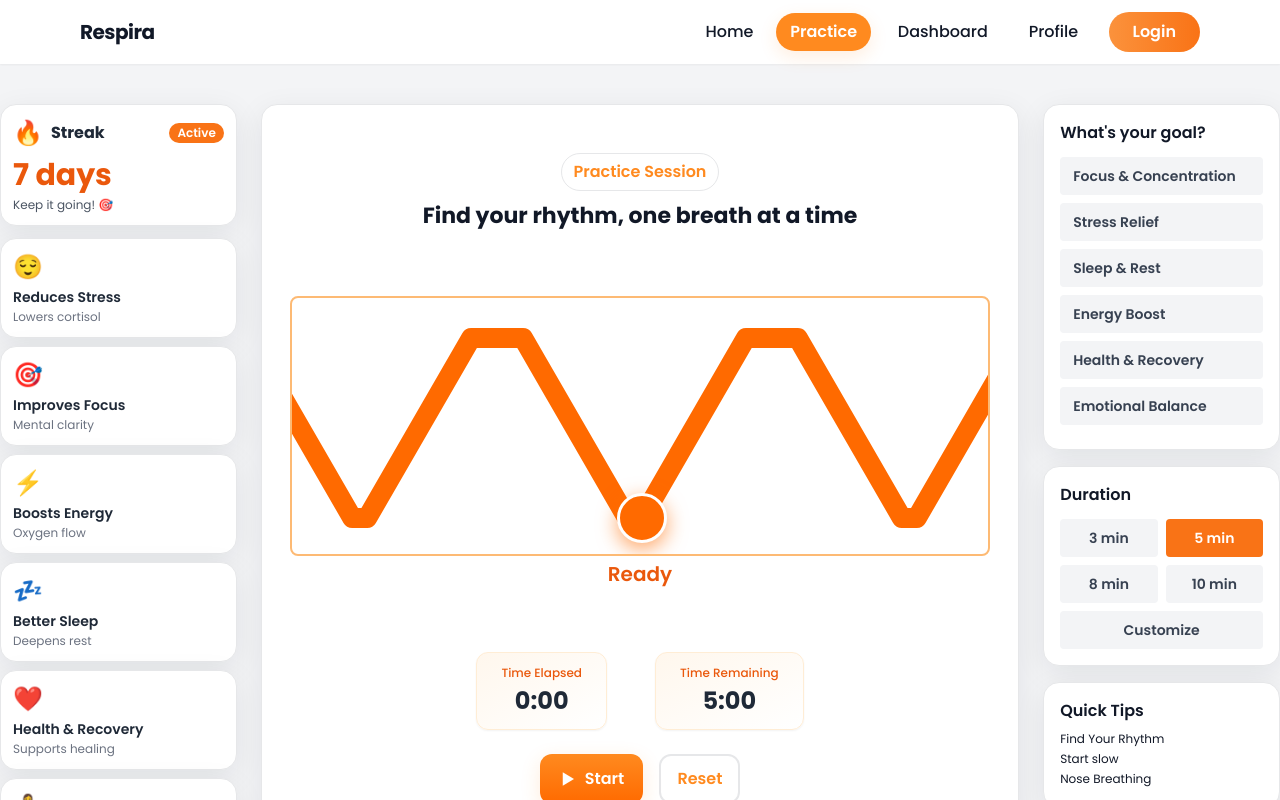
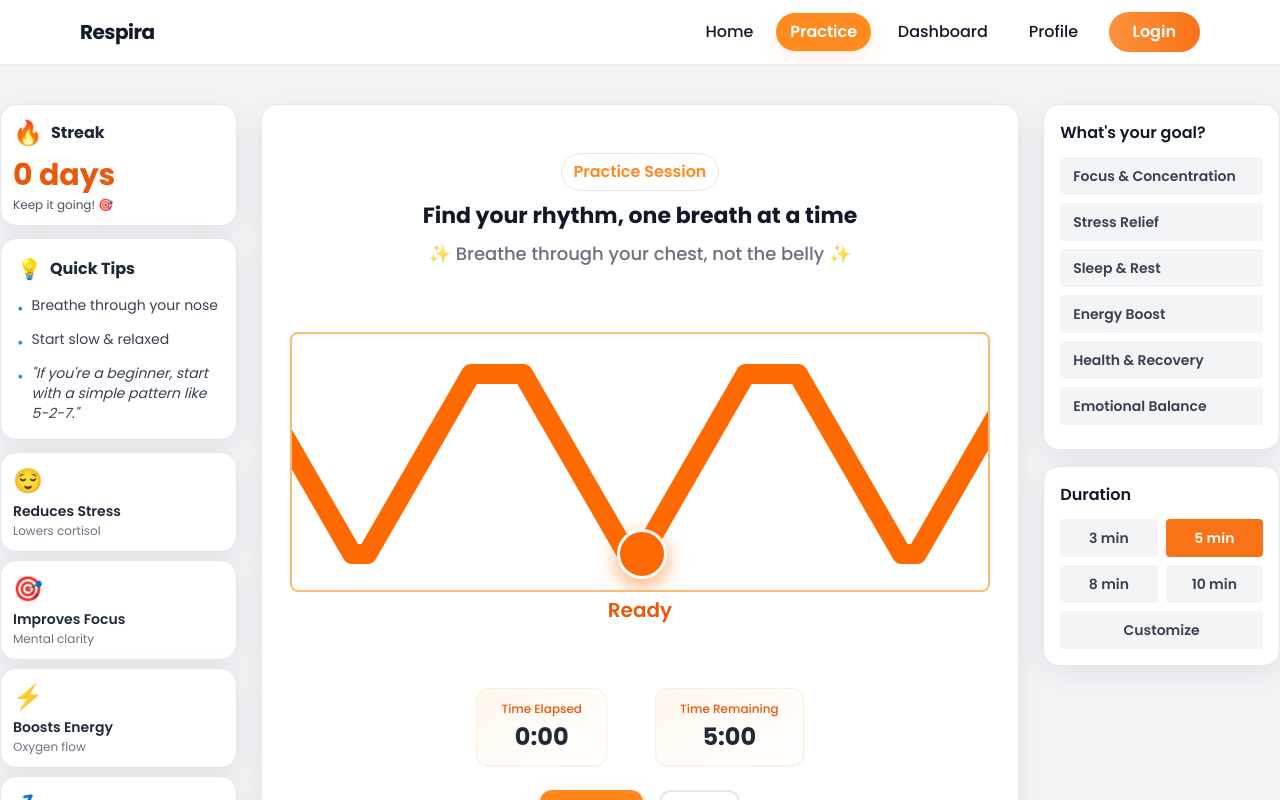
Before and after one commit to MH-Mubin/breathing-app, a React (Vite) app in the folder frontend/: page /practice in a window 1280 px wide. Shown: the top 800 px of the page. Built offline with nearby package versions, Linux system fonts and the light colour scheme.

Commit message:
fixed the Timer, Duration and other small stuff

```diff
--- a/frontend/src/components/BreathingSession.jsx
+++ b/frontend/src/components/BreathingSession.jsx
@@ -112,7 +112,7 @@ const previewBenefits = [
 ];
 
 export default function BreathingSession() {
-  const { token } = useContext(AuthContext);
+  const { token, user, reloadUser } = useContext(AuthContext);
   const [selectedCategory, setSelectedCategory] = useState(null);
   const [selectedPattern, setSelectedPattern] = useState(patternsByCategory.focus[0]);
   const [duration, setDuration] = useState(5);
@@ -186,6 +186,8 @@ export default function BreathingSession() {
               }
 
               setSessionId(null);
+              // Refresh user stats (streak) immediately
+              reloadUser();
             }
           } catch (error) {
             console.error("Failed to save session:", error);
@@ -302,12 +304,21 @@ export default function BreathingSession() {
       return;
     }
 
+    // If session is running or paused, reset it completely
+    if (running || paused) {
+      setRunning(false);
+      setPaused(false);
+      setCycle(0);
+      setSessionId(null);
+      setResetKey(prev => prev + 1); // Force visualizer remount
+    }
+
     // Check if the value matches a preset duration (3, 5, 8, 10)
     if (durations.includes(customValue)) {
       // Just select the preset button, don't create custom button
       setDuration(customValue);
       setCustomDurationValue(null); // Clear custom value
-      if (!running) setRemaining(customValue * 60);
+      setRemaining(customValue * 60); // Always update remaining time
       setCustomDuration("");
       setShowCustomInput(false);
       setValidationError("");
@@ -315,7 +326,7 @@ export default function BreathingSession() {
       // Create custom duration button for other values
       setCustomDurationValue(customValue);
       setDuration(customValue);
-      if (!running) setRemaining(customValue * 60);
+      setRemaining(customValue * 60); // Always update remaining time
       setCustomDuration("");
       setShowCustomInput(false);
       setValidationError("");
@@ -333,12 +344,39 @@ export default function BreathingSession() {
               <span className="text-2xl">🔥</span>
               <span className="font-bold text-base text-gray-800">Streak</span>
             </div>
-            <div className="bg-orange-500 text-white px-2 py-0.5 rounded-full text-xs font-semibold">
-              Active
-            </div>
+            {user?.stats?.streak > 0 && (
+              <div className="bg-orange-500 text-white px-2 py-0.5 rounded-full text-xs font-semibold">
+                Active
+              </div>
+            )}
           </div>
-          <div className="text-3xl font-bold text-orange-600 mb-1">7 days</div>
+          <div className="text-3xl font-bold text-orange-600 mb-1">
+            {user?.stats?.streak || 0} days
+          </div>
           <div className="text-xs text-gray-600">Keep it going! 🎯</div>
+        </div>
+
+        {/* Quick Tips */}
+        {/* Quick Tips - Styled */}
+        <div className="card p-4 mb-3 bg-gradient-to-br from-blue-50 to-white border border-blue-100 shadow-sm">
+          <div className="flex items-center gap-2 mb-3">
+            <span className="text-xl">💡</span>
+            <div className="font-bold text-gray-800">Quick Tips</div>
+          </div>
+          <ul className="space-y-2">
+            <li className="flex items-start gap-2">
+              <span className="text-blue-500 mt-0.5">•</span>
+              <span className="text-sm text-gray-700">Breathe through your nose</span>
+            </li>
+            <li className="flex items-start gap-2">
+              <span className="text-blue-500 mt-0.5">•</span>
+              <span className="text-sm text-gray-700">Start slow & relaxed</span>
+            </li>
+            <li className="flex items-start gap-2">
+              <span className="text-blue-500 mt-0.5">•</span>
+              <span className="text-sm text-gray-700 italic">"If you're a beginner, start with a simple pattern like 5-2-7."</span>
+            </li>
+          </ul>
         </div>
 
         {/* Benefits Section */}
@@ -381,9 +419,12 @@ export default function BreathingSession() {
         >
           <div className="mb-4 text-center">
             <span className="session-badge">Practice Session</span>
-            <h2 className="session-title">
+            <h2 className="session-title mb-2">
               Find your rhythm, one breath at a time
             </h2>
+            <p className="text-gray-600 text-lg font-medium animate-pulse">
+              ✨ Breathe through your chest, not the belly ✨
+            </p>
           </div>
           {(() => {
             try {
@@ -671,9 +712,17 @@ export default function BreathingSession() {
                     : "px-3 py-2 rounded bg-gray-100 text-gray-700 font-semibold text-sm hover:bg-orange-50 hover:border-orange-200 transition-all duration-200 border border-transparent"
                 }
                 onClick={() => {
+                  // If session is running or paused, reset it completely
+                  if (running || paused) {
+                    setRunning(false);
+                    setPaused(false);
+                    setCycle(0);
+                    setSessionId(null);
+                    setResetKey(prev => prev + 1); // Force visualizer remount
+                  }
                   setDuration(d);
                   setShowCustomInput(false);
-                  if (!running) setRemaining(d * 60);
+                  setRemaining(d * 60); // Always update remaining time
                 }}
                 aria-pressed={duration === d && !showCustomInput}
               >
@@ -751,12 +800,7 @@ export default function BreathingSession() {
             </button>
           ) : null}
         </div>
-        <div className="card p-4 mb-4">
-          <div className="font-semibold mb-2">Quick Tips</div>
-          <div className="text-xs mb-1">Find Your Rhythm</div>
-          <div className="text-xs mb-1">Start slow</div>
-          <div className="text-xs mb-1">Nose Breathing</div>
-        </div>
+
       </aside>
     </div>
   );
--- a/frontend/src/components/BreathingVisualizer.jsx
+++ b/frontend/src/components/BreathingVisualizer.jsx
@@ -312,8 +312,9 @@ export default function BreathingVisualizer({
     if (!running) {
       previousRunningRef.current = false;
       // Pause the phase manager when not running
-      const phaseManager = new PhaseManager(pattern, config);
-      phaseManager.pause();
+      if (phaseManager) {
+        phaseManager.pause();
+      }
     }
 
     runVisualizer();
--- a/frontend/src/context/AuthContext.jsx
+++ b/frontend/src/context/AuthContext.jsx
@@ -7,18 +7,26 @@ export const AuthProvider = ({ children }) => {
   const [user, setUser] = useState(null);
   const [token, setToken] = useState(localStorage.getItem("token") || null);
 
+  const reloadUser = async () => {
+    if (!token) return;
+    try {
+      const res = await api.get("/auth/me");
+      setUser(res.data.data);
+    } catch (error) {
+      // If fetching fails with valid token syntax but invalid token (e.g. expired), logout
+      // But for network errors we might just want to keep silent or retry
+      console.error("Failed to reload user", error);
+    }
+  };
+
   useEffect(() => {
     if (token) {
       localStorage.setItem("token", token);
-      // try fetch profile
-      api
-        .get("/auth/me")
-        .then((res) => setUser(res.data.data))
-        .catch(() => {
-          setUser(null);
-          setToken(null);
-          localStorage.removeItem("token");
-        });
+      reloadUser().catch(() => {
+        setUser(null);
+        setToken(null);
+        localStorage.removeItem("token");
+      });
     } else {
       setUser(null);
       localStorage.removeItem("token");
@@ -51,7 +59,7 @@ export const AuthProvider = ({ children }) => {
   };
 
   return (
-    <AuthContext.Provider value={{ user, token, login, logout }}>
+    <AuthContext.Provider value={{ user, token, login, logout, reloadUser }}>
       {children}
     </AuthContext.Provider>
   );
```
